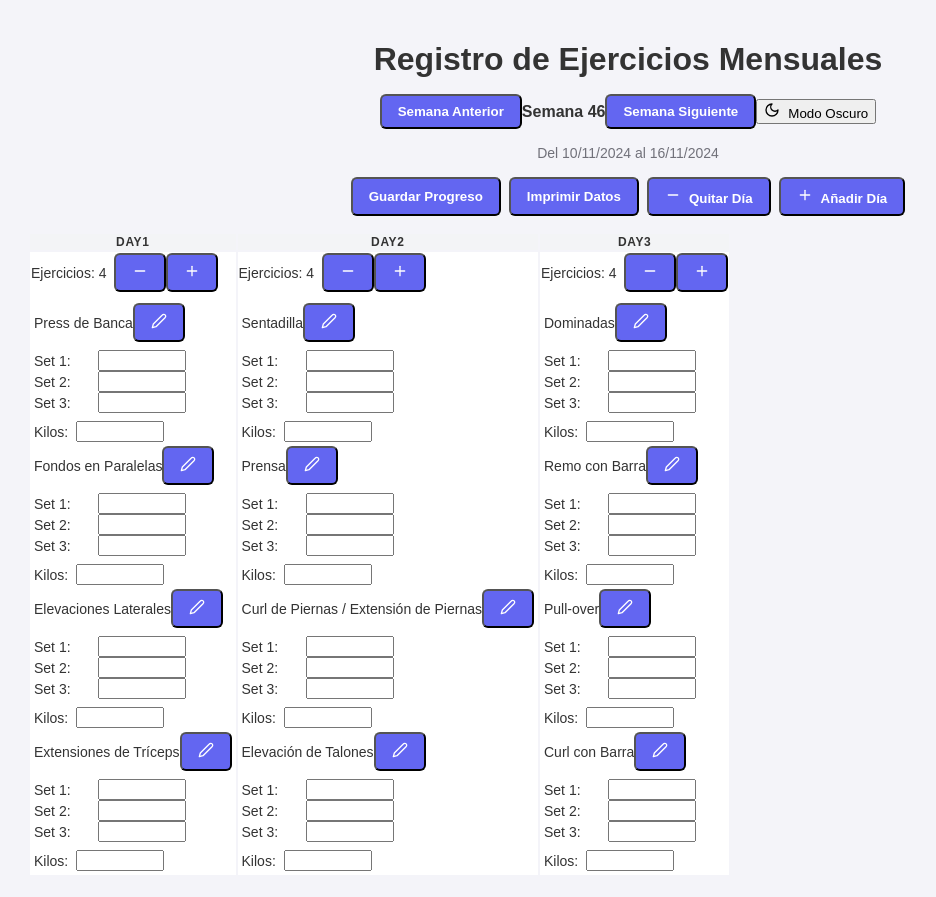
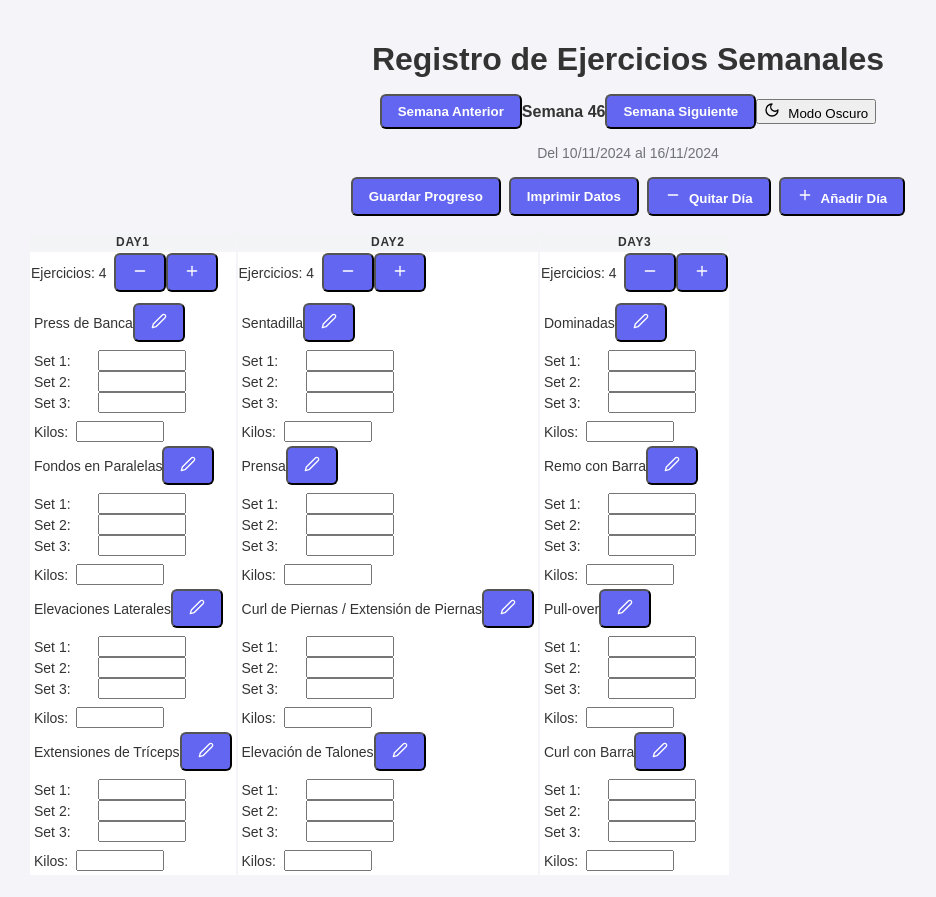
Before and after one commit to davicho7777/gym_tracker_react, a React (Create React App) app: page / in a window 1280 px wide. Shown: the whole page, without its empty margins (12-948 px from the left). Built offline with nearby package versions, Linux system fonts and the light colour scheme.

Commit message:
Update WorkoutTracker.js

```diff
--- a/src/pages/WorkoutTracker.js
+++ b/src/pages/WorkoutTracker.js
@@ -259,7 +259,7 @@ function getWeekDates(week) {
   }
   return (
     <div className="container mx-auto p-4">
-      <h1 className="text-2xl font-bold text-center mb-4">Registro de Ejercicios Mensuales</h1>
+      <h1 className="text-2xl font-bold text-center mb-4">Registro de Ejercicios Semanales</h1>
       <div className="flex justify-center items-center mb-4">
         <Button onClick={() => setCurrentWeek(prev => prev > 1 ? prev - 1 : prev)}>Semana Anterior</Button>
         <span className="mx-4 font-bold">Semana {currentWeek}</span>
```
